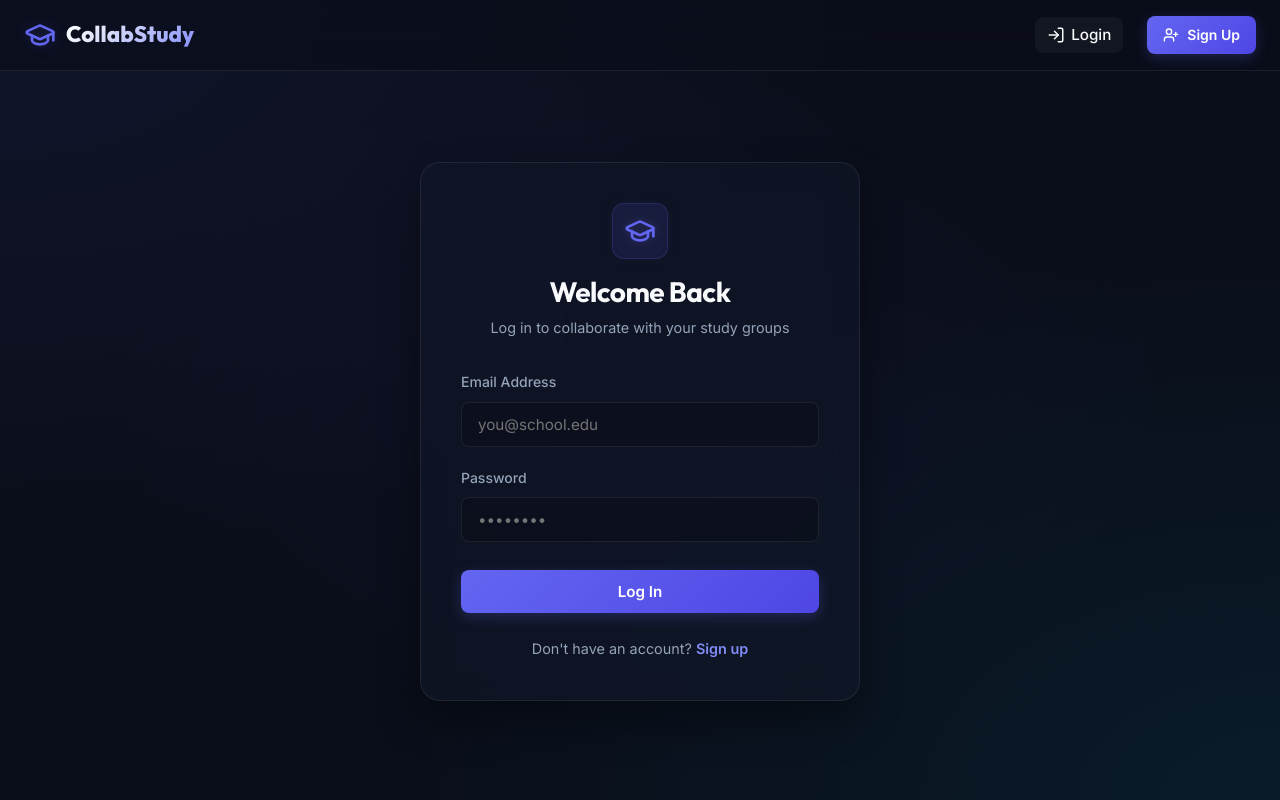
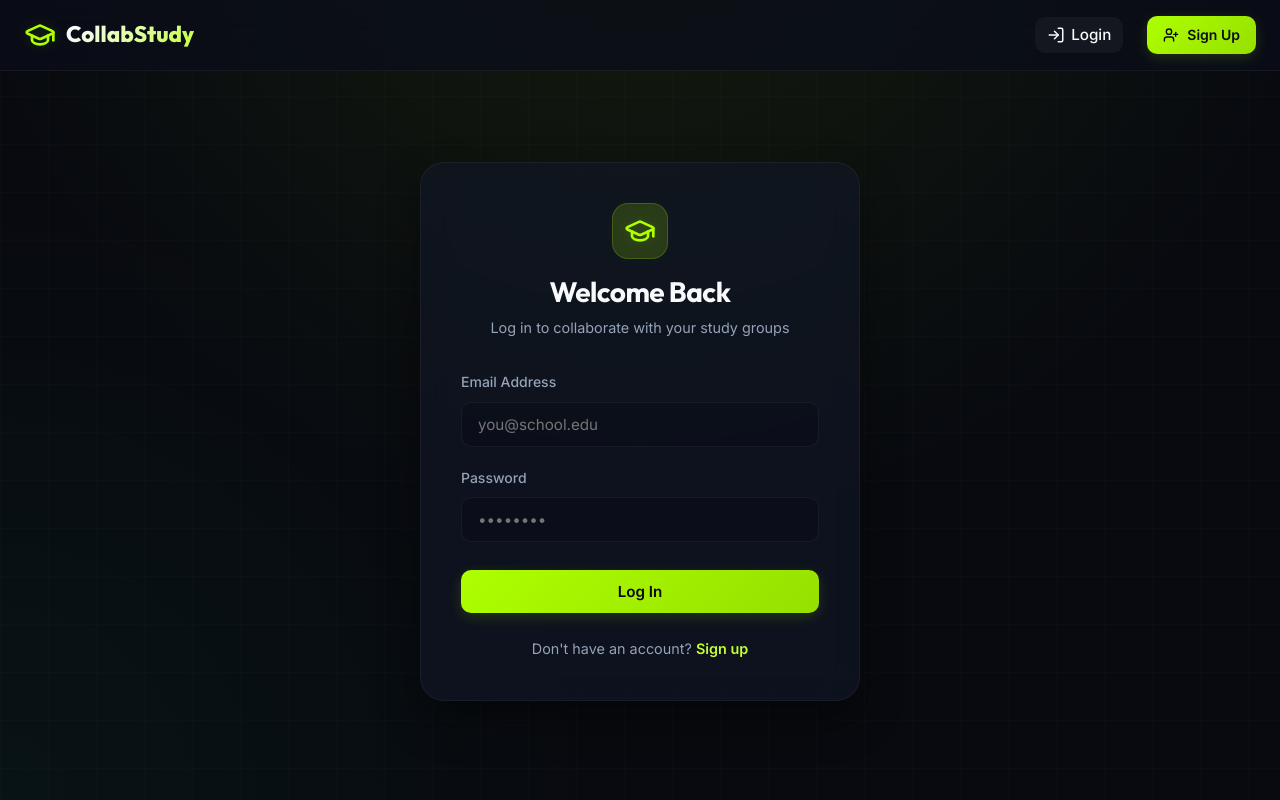
Before and after one commit to vedabhilash/study_sphere, a React (Vite) app in the folder client/: page /login in a window 1280 px wide. Built offline with nearby package versions, Linux system fonts and the light colour scheme; no server answers.

Commit message:
style: redesign global theme with neon lime accents and a subtle grid background

```diff
--- a/client/src/components/Sidebar.css
+++ b/client/src/components/Sidebar.css
@@ -113,13 +113,13 @@
 
 .sidebar-link.active {
   color: var(--text-primary);
-  background-color: rgba(99, 102, 241, 0.08);
+  background-color: var(--primary-glow);
   border-left: 3px solid var(--primary);
   font-weight: 600;
 }
 
 .sidebar-link.active svg {
-  color: var(--primary-light);
+  color: var(--primary);
 }
 
 /* Dropdown Accordion */
@@ -171,8 +171,8 @@
 }
 
 .sidebar-sublink.active {
-  color: var(--primary-light);
-  background-color: rgba(99, 102, 241, 0.04);
+  color: var(--primary);
+  background-color: rgba(174, 255, 0, 0.04);
   font-weight: 600;
 }
 
--- a/client/src/components/VirtualRoom.jsx
+++ b/client/src/components/VirtualRoom.jsx
@@ -56,7 +56,7 @@ export default function VirtualRoom({ group, currentStudent, allStudents, socket
   // Collaborative Whiteboard Canvas States
   const canvasRef = useRef(null);
   const [isDrawing, setIsDrawing] = useState(false);
-  const [color, setColor] = useState('#6366f1');
+  const [color, setColor] = useState('#aeff00');
   const [lineWidth, setLineWidth] = useState(4);
 
   // Admin Check
@@ -1241,7 +1241,7 @@ export default function VirtualRoom({ group, currentStudent, allStudents, socket
 
                 <div className="whiteboard-tools-panel">
                   <div className="color-selectors">
-                    {['#6366f1', '#e11d48', '#10b981', '#f59e0b', '#ffffff'].map(c => (
+                    {['#aeff00', '#e11d48', '#10b981', '#f59e0b', '#ffffff'].map(c => (
                       <span
                         key={c}
                         onClick={() => setColor(c)}
--- a/client/src/index.css
+++ b/client/src/index.css
@@ -1,21 +1,21 @@
 /* Design Tokens & Theme Variables */
 :root {
-  --bg-primary: #0a0e1a;
-  --bg-secondary: #121829;
-  --bg-card: #182035;
-  --bg-card-hover: #1e2946;
+  --bg-primary: #080a0f;
+  --bg-secondary: #0f1219;
+  --bg-card: #141822;
+  --bg-card-hover: #1c212e;
 
   --text-primary: #f8fafc;
   --text-secondary: #94a3b8;
   --text-muted: #64748b;
 
-  --primary: #6366f1;
-  --primary-hover: #4f46e5;
-  --primary-light: #818cf8;
-  --primary-glow: rgba(99, 102, 241, 0.25);
+  --primary: #aeff00;
+  --primary-hover: #96e000;
+  --primary-light: #c4ff33;
+  --primary-glow: rgba(174, 255, 0, 0.15);
 
-  --accent: #06b6d4;
-  --accent-glow: rgba(6, 182, 212, 0.25);
+  --accent: #00ffcc;
+  --accent-glow: rgba(0, 255, 204, 0.15);
 
   --success: #10b981;
   --success-glow: rgba(16, 185, 129, 0.2);
@@ -23,19 +23,19 @@
   --danger-glow: rgba(239, 68, 68, 0.2);
   --warning: #f59e0b;
 
-  --border-color: rgba(255, 255, 255, 0.08);
-  --border-color-hover: rgba(255, 255, 255, 0.15);
+  --border-color: rgba(255, 255, 255, 0.05);
+  --border-color-hover: rgba(174, 255, 0, 0.2);
 
-  --glass-bg: rgba(18, 24, 41, 0.75);
-  --glass-border: rgba(255, 255, 255, 0.08);
-  --glass-shadow: rgba(0, 0, 0, 0.4);
+  --glass-bg: rgba(15, 18, 25, 0.8);
+  --glass-border: rgba(255, 255, 255, 0.05);
+  --glass-shadow: rgba(0, 0, 0, 0.5);
 
   --font-sans: 'Inter', system-ui, -apple-system, sans-serif;
   --font-display: 'Outfit', sans-serif;
 
-  --radius-sm: 8px;
-  --radius-md: 12px;
-  --radius-lg: 20px;
+  --radius-sm: 10px;
+  --radius-md: 16px;
+  --radius-lg: 24px;
   --radius-full: 9999px;
 
   --transition-fast: 0.15s ease;
@@ -58,9 +58,11 @@ body {
   line-height: 1.6;
   overflow-x: hidden;
   background-image:
-    radial-gradient(at 0% 0%, rgba(99, 102, 241, 0.08) 0px, transparent 50%),
-    radial-gradient(at 100% 100%, rgba(6, 182, 212, 0.08) 0px, transparent 50%),
-    radial-gradient(at 50% 50%, rgba(124, 58, 237, 0.04) 0px, transparent 60%);
+    radial-gradient(circle at 50% -20%, rgba(174, 255, 0, 0.08) 0%, transparent 60%),
+    radial-gradient(circle at 0% 100%, rgba(0, 255, 204, 0.04) 0%, transparent 40%),
+    linear-gradient(rgba(255, 255, 255, 0.01) 1px, transparent 1px),
+    linear-gradient(90deg, rgba(255, 255, 255, 0.01) 1px, transparent 1px);
+  background-size: 100% 100%, 100% 100%, 48px 48px, 48px 48px;
   background-attachment: fixed;
 }
 
@@ -106,7 +108,7 @@ button, input, textarea, select {
 
 @keyframes pulseGlow {
   0%, 100% { box-shadow: 0 0 15px var(--primary-glow); }
-  50% { box-shadow: 0 0 25px rgba(99, 102, 241, 0.45); }
+  50% { box-shadow: 0 0 25px rgba(174, 255, 0, 0.45); }
 }
 
 .animate-fade-in {
@@ -196,13 +198,13 @@ h1, h2, h3, h4, h5, h6 {
 
 .btn-primary {
   background: linear-gradient(135deg, var(--primary) 0%, var(--primary-hover) 100%);
-  color: white;
+  color: #080a0f;
   box-shadow: 0 4px 14px var(--primary-glow);
 }
 
 .btn-primary:hover {
   transform: translateY(-1px);
-  box-shadow: 0 6px 20px rgba(99, 102, 241, 0.4);
+  box-shadow: 0 6px 20px rgba(174, 255, 0, 0.35);
 }
 
 .btn-secondary {
@@ -255,9 +257,9 @@ h1, h2, h3, h4, h5, h6 {
   font-weight: 600;
   text-transform: uppercase;
   letter-spacing: 0.05em;
-  background: rgba(99, 102, 241, 0.15);
+  background: rgba(174, 255, 0, 0.08);
   color: var(--primary-light);
-  border: 1px solid rgba(99, 102, 241, 0.2);
+  border: 1px solid rgba(174, 255, 0, 0.15);
 }
 
 .tag-badge-accent {
--- a/client/src/pages/AuthPages.css
+++ b/client/src/pages/AuthPages.css
@@ -31,10 +31,10 @@
   width: 56px;
   height: 56px;
   border-radius: var(--radius-md);
-  background: rgba(99, 102, 241, 0.1);
+  background: var(--primary-glow);
   color: var(--primary);
   margin-bottom: 16px;
-  border: 1px solid rgba(99, 102, 241, 0.2);
+  border: 1px solid var(--border-color-hover);
   filter: drop-shadow(0 0 4px var(--primary-glow));
 }
 
--- a/client/src/pages/Dashboard.css
+++ b/client/src/pages/Dashboard.css
@@ -7,7 +7,7 @@
 .welcome-banner {
   padding: 32px;
   border-radius: var(--radius-lg);
-  background: linear-gradient(135deg, rgba(99, 102, 241, 0.15) 0%, rgba(6, 182, 212, 0.15) 100%);
+  background: linear-gradient(135deg, var(--primary-glow) 0%, var(--accent-glow) 100%);
   border: 1px solid var(--border-color);
   display: flex;
   flex-direction: column;
@@ -49,8 +49,8 @@
   width: 48px;
   height: 48px;
   border-radius: var(--radius-sm);
-  background: rgba(99, 102, 241, 0.1);
-  color: var(--primary-light);
+  background: var(--primary-glow);
+  color: var(--primary);
 }
 
 .stat-info {
--- a/client/src/pages/GroupsPage.css
+++ b/client/src/pages/GroupsPage.css
@@ -70,7 +70,7 @@
 .group-explore-card:hover {
   transform: translateY(-4px);
   border-color: var(--primary);
-  box-shadow: 0 10px 20px rgba(99, 102, 241, 0.15);
+  box-shadow: 0 10px 20px var(--primary-glow);
 }
 
 .group-explore-title {
--- a/client/src/pages/profile/Profile.css
+++ b/client/src/pages/profile/Profile.css
@@ -203,12 +203,12 @@
 
 .course-card.selected {
   border-color: var(--primary);
-  background: rgba(99, 102, 241, 0.12);
-  box-shadow: 0 0 10px rgba(99, 102, 241, 0.15);
+  background: var(--primary-glow);
+  box-shadow: 0 0 10px var(--primary-glow);
 }
 
 .course-card.selected:hover {
-  background: rgba(99, 102, 241, 0.16);
+  background: rgba(174, 255, 0, 0.2);
 }
 
 .course-name {
@@ -282,8 +282,8 @@
 
 .preference-card.selected {
   border-color: var(--primary);
-  background: rgba(99, 102, 241, 0.12);
-  box-shadow: 0 0 10px rgba(99, 102, 241, 0.15);
+  background: var(--primary-glow);
+  box-shadow: 0 0 10px var(--primary-glow);
 }
 
 .preference-card-indicator {
@@ -365,7 +365,7 @@
 }
 
 .availability-cell-btn:hover {
-  background: rgba(99, 102, 241, 0.08);
+  background: var(--primary-glow);
 }
 
 .availability-cell-btn:hover::after {
```
